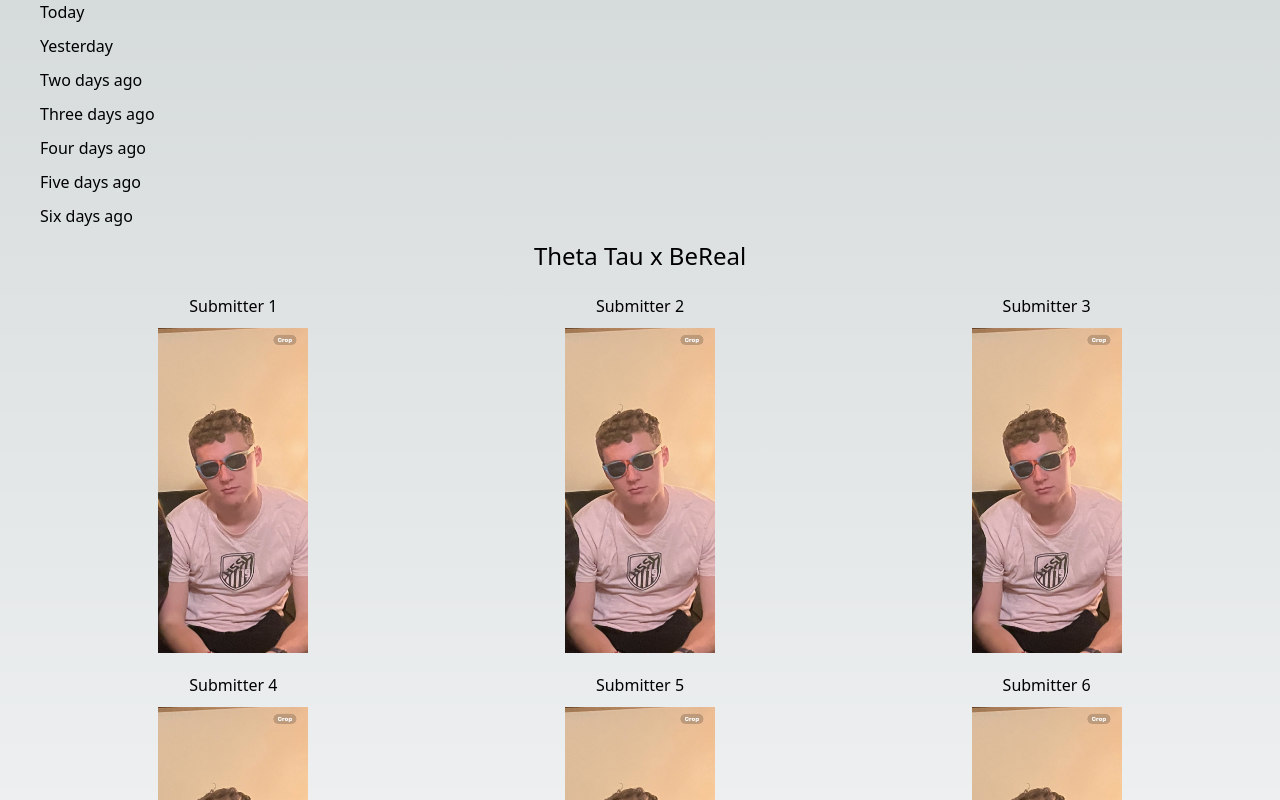
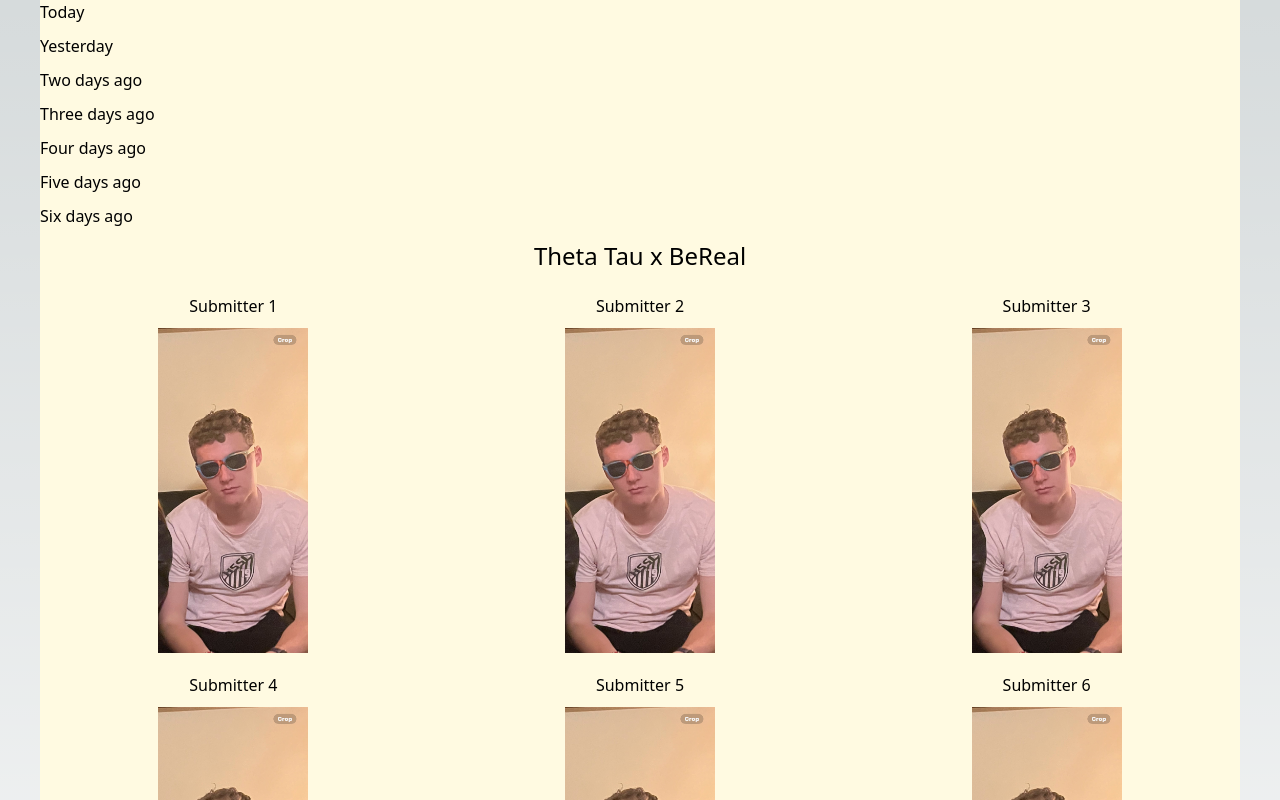
Before and after one commit to HariChidam/eta-pledge-project, a Next.js app: page / in a window 1280 px wide. Shown: the top 800 px of the page. Built offline with nearby package versions, Linux system fonts and the light colour scheme; no server answers; the database is empty.

Commit message:
pleases supabase

```diff
--- a/package.json
+++ b/package.json
@@ -9,8 +9,8 @@
     "lint": "next lint"
   },
   "dependencies": {
-    "@supabase/supabase-js": "^2.39.7",
-    "next": "14.1.1",
+    "@supabase/supabase-js": "^2.39.8",
+    "next": "^14.1.1",
     "react": "^18",
     "react-dom": "^18"
   },
--- a/src/pages/index.js
+++ b/src/pages/index.js
@@ -22,9 +22,7 @@ export default function Home() {
   }, []);
 
   return (
-
-
-    <div style={{ display: 'flex', flexDirection: 'column', maxWidth: '1200px', margin: 'auto' }}>
+    <div style={{ display: 'flex', flexDirection: 'column', maxWidth: '1200px', margin: 'auto', backgroundColor: '#FFFAE1'}}>
       {/* Tabs on the left */}
       <div style={{}}>
           {tabs.map((tab, index) => (
```
Also changed, not shown: 1 other file (tests, documents, lock files or other folders).
